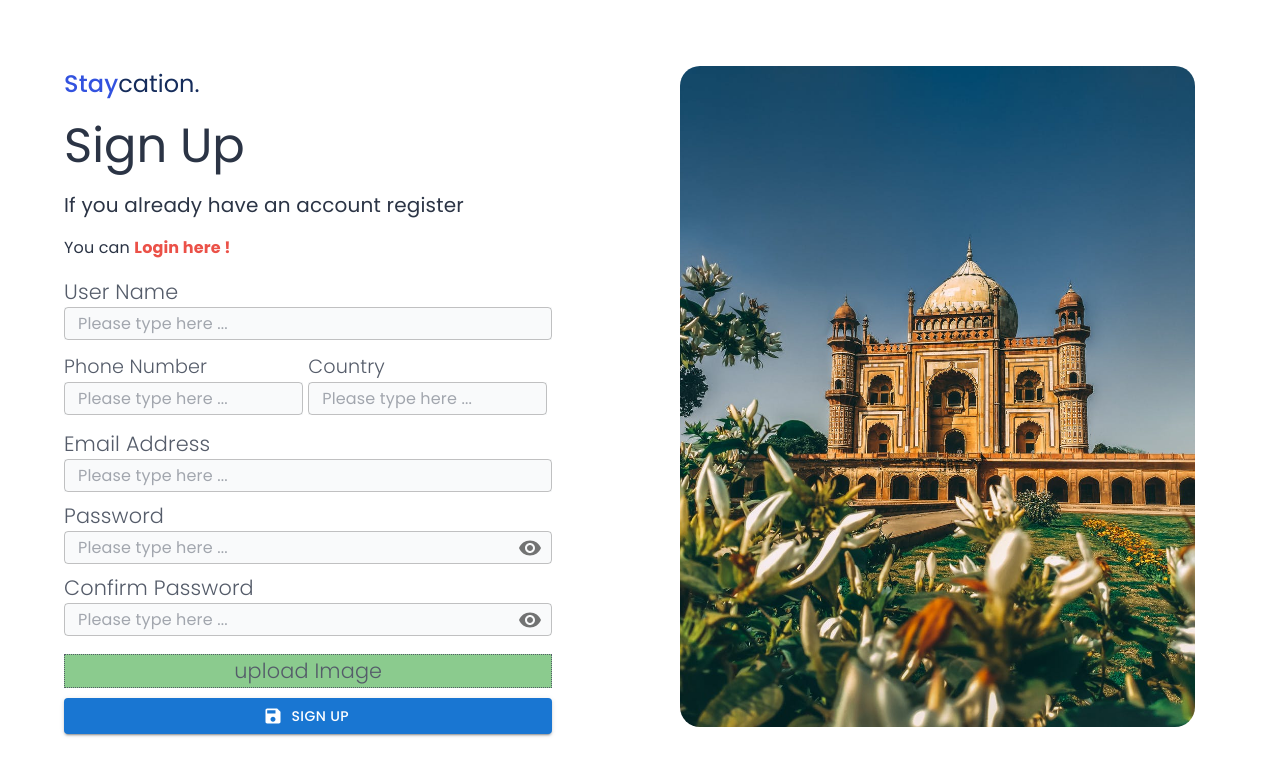
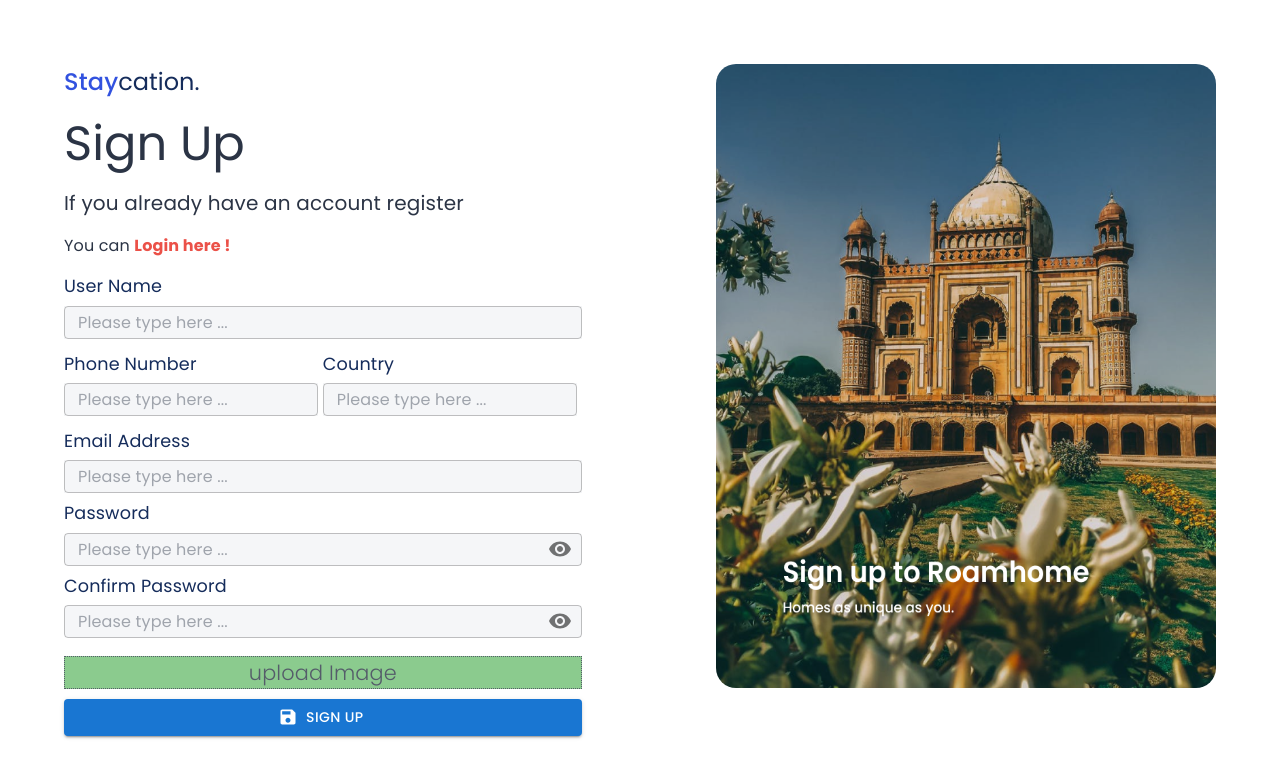
Before and after one commit to omaraboelnasr/Booking, a React (Vite) app: page /register in a window 1280 px wide. Shown: the top 778 px of the page. Built offline with nearby package versions, Linux system fonts and the light colour scheme.

Commit message:
solve review

```diff
--- a/src/App.tsx
+++ b/src/App.tsx
@@ -36,8 +36,8 @@ function App() {
         { index: true, element: <HomePage /> },
         { path: "login", element: <Login /> },
         { path: "register", element: <Register /> },
-        { path: "forget-pass", element: <ForgetPass /> },
-        { path: "reset-pass", element: <ResetPass /> },
+        { path: "forget-password", element: <ForgetPass /> },
+        { path: "reset-password", element: <ResetPass /> },
         { path: "change-pass", element: <ChangePass /> }
       ]
     },
--- a/src/modules/AuthModule/components/Login/Login.tsx
+++ b/src/modules/AuthModule/components/Login/Login.tsx
@@ -84,6 +84,7 @@ export default function Login() {
                   }}
                   label="Email Address"
                   placeholder="Please Type Here"
+
                  {...register('email' , {required:validateEmail.required ,   pattern: {
                           value: validateEmail.pattern.value,
                           message: validateEmail.pattern.message,
@@ -109,8 +110,8 @@ export default function Login() {
                {errors.password && <Alert icon={<Error fontSize="inherit" />} severity="error">
                  {errors.password.message}
                  </Alert>}
-                <Link className="forget-link" to={'/forget-pass'}>Forgot Password ?</Link>
-                <Button variant="contained" type="submit" sx={{marginY:'25px' , width:'100%'}} disabled={!isDirty || !isValid}>Login</Button>
+                <Link className="forget-link" to={'/forget-password'}>Forgot Password ?</Link>
+                <Button variant="contained" type="submit" sx={{marginY:3 , width:'100%'}} disabled={!isDirty || !isValid}>Login</Button>
               </Box>
             </Grid>
         </Grid>
--- a/src/modules/AuthModule/components/Register/Register.css
+++ b/src/modules/AuthModule/components/Register/Register.css
@@ -1,4 +1,5 @@
 .singupImage{
     border-radius: 20px;
-    width:96%
+    width:500px;
+    height: 624px;
 }
--- a/src/modules/AuthModule/components/Register/Register.tsx
+++ b/src/modules/AuthModule/components/Register/Register.tsx
@@ -17,8 +17,8 @@ import 'react-toastify/dist/ReactToastify.css';
 
 
 import axios from "axios";
-import singupImage from "../../../../assets/signup1.jpg";
 
+import singupImg from "../../../../assets/registerImg.png";
 
 import './Register.css'
 import { Link, useNavigate } from 'react-router-dom';
@@ -95,7 +95,6 @@ const appendToFormData=(data:FormValues)=>{
 
      <Box  height="100vh" sx={{display:{xs:"block",md:"flex"},margin:"auto"}} alignItems="center" >
        <Box display="flex">
-
        <Box width="100%" marginRight="5px">
 
        <Box>
@@ -117,11 +116,11 @@ const appendToFormData=(data:FormValues)=>{
 
        <Box component="form" width="80%" onSubmit={handleSubmit(onSubmit)}>
          <Stack>
-           <label htmlFor="userName" style={{ fontSize: "1.3rem", fontWeight: 300, opacity: 0.8 }}>User Name</label>
+         <InputLabel htmlFor="userName" style={{ color:'rgba(21, 44, 91, 1)',fontSize: "1.1rem", fontWeight: 400, marginBottom: 6}}>User Name</InputLabel>
             <TextField type="text" sx={{
-
+              border:'none',
               marginBottom: 1,
-              bgcolor: "#f5f6f88f"
+              bgcolor: "rgba(245, 246, 248, 1)"
             }}  id="userName" placeholder="Please type here ..." {...register("userName",{required:"User Name is Required",minLenth:3,maxLength:10
 
           })}></TextField>
@@ -133,13 +132,13 @@ const appendToFormData=(data:FormValues)=>{
 
          <Box  sx={{display:"flex",justifyContent:'space-between',flexDirection:{xs:"column",md:"row"}}}>
          <Stack my="5px" mr="5px" >
-         <label htmlFor="phoneNumber" style={{ fontSize: "1.2rem", fontWeight: 300, opacity: 0.8 }}>Phone Number</label>
+         <InputLabel htmlFor="phoneNumber" style={{ color:'rgba(21, 44, 91, 1)',fontSize: "1.1rem", fontWeight: 400, marginBottom: 6}}>Phone Number</InputLabel>
+
          <Stack>
 
          <TextField  type="tel" sx={{
-
           marginBottom: 1,
-          bgcolor: "#f5f6f88f"
+          bgcolor: "rgba(245, 246, 248, 1)"
         }} id="phoneNumber" placeholder="Please type here ..." {...register("phoneNumber",{required:"Phone Number is Required"
 
         })}></TextField>
@@ -150,13 +149,13 @@ const appendToFormData=(data:FormValues)=>{
         )}
         </Stack>
          <Stack my="5px" mr="5px" >
-         <label htmlFor="country"  style={{ fontSize: "1.2rem", fontWeight: 300, opacity: 0.8 }}>Country</label>
+         <InputLabel htmlFor="country" style={{ color:'rgba(21, 44, 91, 1)',fontSize: "1.1rem", fontWeight: 400, marginBottom: 6}}>Country</InputLabel>
          <Stack>
 
          <TextField type="text" sx={{
 
           marginBottom: 1,
-          bgcolor: "#f5f6f88f"
+          bgcolor: "rgba(245, 246, 248, 1)"
         }} id="country" placeholder="Please type here ..." {...register("country",{required:"Country is Required",minLenth:3,maxLength:10
 
         })}></TextField>
@@ -164,20 +163,17 @@ const appendToFormData=(data:FormValues)=>{
         {errors.country && errors.country.type  && (
           <Typography color="error" sx={{
                      marginBottom: 1,
-                    bgcolor: "#f5f6f88f"
-                  }}>{errors.country.message}</Typography>
+                     bgcolor: "rgba(245, 246, 248, 1)"
+                    }}>{errors.country.message}</Typography>
         )}
         </Stack>
         </Box>
         <Stack>
-
-        <label  htmlFor="email"   style={{ fontSize: "1.3rem", fontWeight: 300, opacity: 0.8 ,}}>
-                    Email Address
-                </label>
+        <InputLabel htmlFor="email"  style={{ color:'rgba(21, 44, 91, 1)',fontSize: "1.1rem", fontWeight: 400, marginBottom: 6}}>Email Address</InputLabel>
                 <TextField   sx={{
 
                     marginBottom: 1,
-                    bgcolor: "#f5f6f88f"
+                    bgcolor: "rgba(245, 246, 248, 1)"
                   }}
                   type="email"
                   id="email"
@@ -200,11 +196,7 @@ const appendToFormData=(data:FormValues)=>{
                 )}
 
         <Stack>
-
-        <label  htmlFor="password"   style={{ fontSize: "1.3rem", fontWeight: 300, opacity: 0.8 ,}}>
-        Password
-                </label>
-
+        <InputLabel htmlFor="password"  style={{ color:'rgba(21, 44, 91, 1)',fontSize: "1.1rem", fontWeight: 400, marginBottom: 6}}>Password</InputLabel>
                 <OutlinedInput
 
                 type={showPassword? 'text' : 'password'}
@@ -213,7 +205,7 @@ const appendToFormData=(data:FormValues)=>{
                 sx={{
 
                   marginBottom: 1,
-                  bgcolor: "#f5f6f88f"
+                  bgcolor: "rgba(245, 246, 248, 1)"
                 }}
                 {...register("password", {
                   required: "Password is required",
@@ -238,10 +230,7 @@ const appendToFormData=(data:FormValues)=>{
                   <Typography color="error">{errors.password.message}</Typography>
                 )}
         <Stack>
-
-        <label  htmlFor="confirmPassword"   style={{ fontSize: "1.3rem", fontWeight: 300, opacity: 0.8 ,}}>
-       Confirm Password
-                </label>
+        <InputLabel htmlFor="confirmPassword"  style={{ color:'rgba(21, 44, 91, 1)',fontSize: "1.1rem", fontWeight: 400, marginBottom: 6}}>Confirm Password</InputLabel>
                 <OutlinedInput
 
                 type={showConfPassword? 'text' : 'password'}
@@ -250,7 +239,7 @@ const appendToFormData=(data:FormValues)=>{
                 sx={{
 
                   marginBottom: 1,
-                  bgcolor: "#f5f6f88f"
+                  bgcolor: "rgba(245, 246, 248, 1)"
                 }}
                 {...register("confirmPassword", {
                   required: "Confirm Password is required",
@@ -299,7 +288,7 @@ const appendToFormData=(data:FormValues)=>{
        </Box>
 
        </Box>
-       <Box  sx={{ display: { xs:"none",sm: "none", md:"block" } }}> <img src={singupImage} alt="signup" className="singupImage"  /> </Box>
+       <Box > <img src={singupImg} alt="signup" className="singupImage"  /> </Box>
        </Box>
      </Box>
 
--- a/src/modules/AuthModule/components/ResetPass/ResetPass.tsx
+++ b/src/modules/AuthModule/components/ResetPass/ResetPass.tsx
@@ -68,12 +68,10 @@ export default function ResetPass() {
             <Box component="form" width="80%" onSubmit={handleSubmit(onSubmit)}>
 
               <Stack>
-                <label htmlFor="email" style={{ fontSize: "1.3rem", fontWeight: 300, opacity: 0.8, marginBottom: 6 }}>
-                  Email Address
-                </label>
+              <InputLabel htmlFor="email" style={{ color:'rgba(21, 44, 91, 1)',fontSize: "1.1rem", fontWeight: 400, marginBottom: 6}}>Email Address</InputLabel>
                 <TextField sx={{
                   marginBottom: 1,
-                  bgcolor: "#f5f6f88f"
+                  bgcolor: "rgba(245, 246, 248, 1)"
                 }}
                   type="email"
                   id="email"
@@ -96,16 +94,14 @@ export default function ResetPass() {
 
 
               <Stack>
-                <label htmlFor="otp" style={{ fontSize: "1.3rem", fontWeight: 300, opacity: 0.8, marginBottom: 6 }}>
-                  OTP
-                </label>
+              <InputLabel htmlFor="otp" style={{ color:'rgba(21, 44, 91, 1)',fontSize: "1.1rem", fontWeight: 400, marginBottom: 6}}>OTP</InputLabel>
                 <OutlinedInput
                   type='text'
                   id="otp"
                   placeholder="Please type here ..."
                   sx={{
                     marginBottom: 1,
-                    bgcolor: "#f5f6f88f"
+                    bgcolor: "rgba(245, 246, 248, 1)"
                   }}
                   {...register("seed", {
                     required: "OTP is required",
@@ -118,16 +114,14 @@ export default function ResetPass() {
                 }} color="error">{errors.seed.message}</Typography>
               )}
               <Stack>
-                <label htmlFor="password" style={{ fontSize: "1.3rem", fontWeight: 300, opacity: 0.8, marginBottom: 6 }}>
-                  Password
-                </label>
+              <InputLabel htmlFor="password" style={{ color:'rgba(21, 44, 91, 1)',fontSize: "1.1rem", fontWeight: 400, marginBottom: 6}}>Password</InputLabel>
                 <OutlinedInput
                   type={showPassword ? 'text' : 'password'}
                   id="password"
                   placeholder="Please type here ..."
                   sx={{
                     marginBottom: 1,
-                    bgcolor: "#f5f6f88f"
+                    bgcolor: "rgba(245, 246, 248, 1)"
                   }}
                   {...register("password", {
                     required: "Password is required",
@@ -152,10 +146,7 @@ export default function ResetPass() {
                 }} color="error">{errors.password.message}</Typography>
               )}
               <Stack>
-
-                <label htmlFor="confirmPassword" style={{ fontSize: "1.3rem", fontWeight: 300, opacity: 0.8, marginBottom: 6 }}>
-                  Confirm Password
-                </label>
+              <InputLabel htmlFor="confirmPassword" style={{ color:'rgba(21, 44, 91, 1)',fontSize: "1.1rem", fontWeight: 400, marginBottom: 6}}>Confirm Password</InputLabel>
                 <OutlinedInput
 
                   type={showConfPassword ? 'text' : 'password'}
@@ -164,7 +155,7 @@ export default function ResetPass() {
                   sx={{
 
                     marginBottom: 1,
-                    bgcolor: "#f5f6f88f"
+                    bgcolor: "rgba(245, 246, 248, 1)"
                   }}
                   {...register("confirmPassword", {
                     required: "Confirm Password is required",
```
Also changed, not shown: src/modules/AuthModule/components/ForgetPass/ForgetPass.tsx (+12 -10 lines), src/assets/registerImg.png (added).
